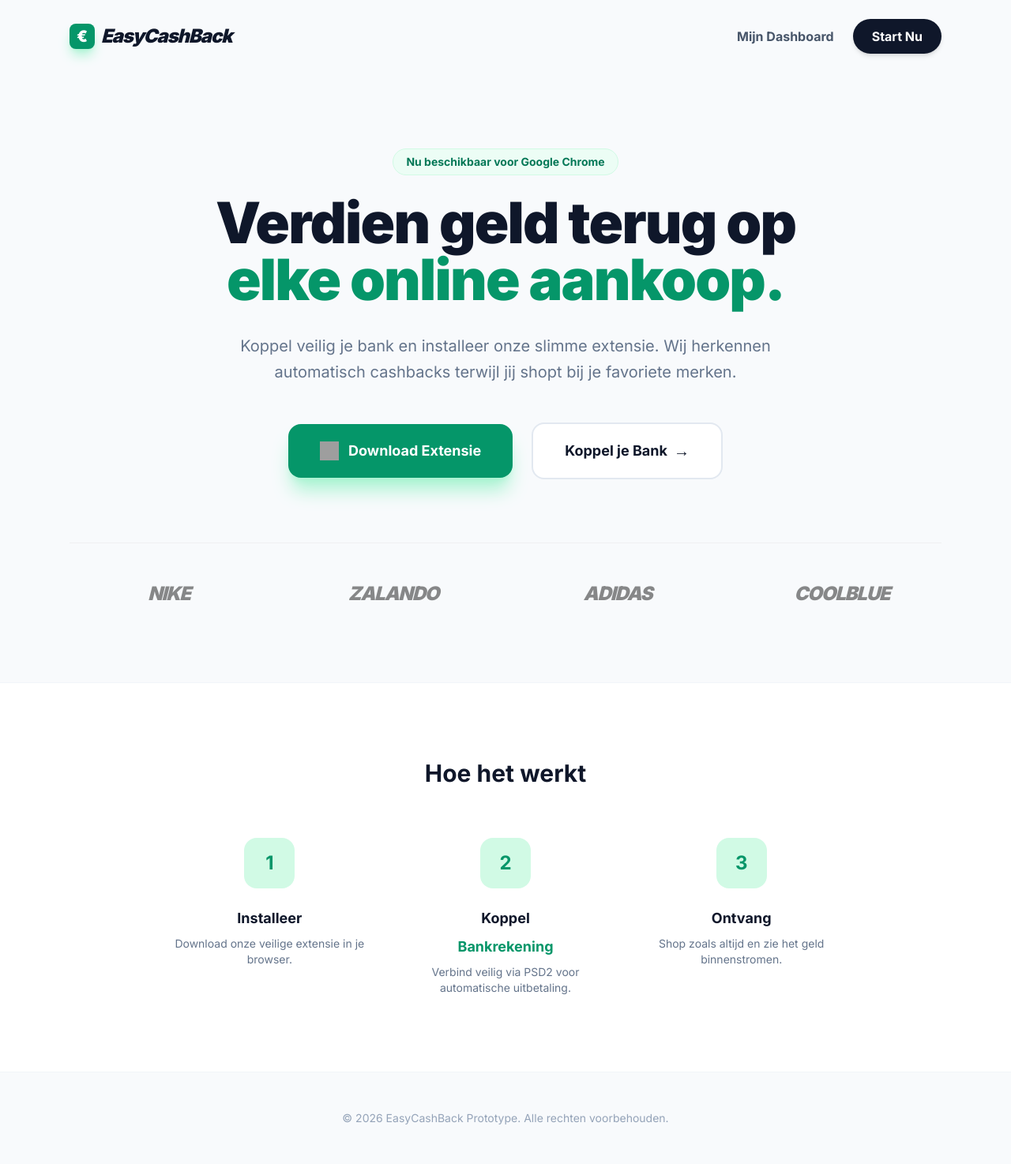
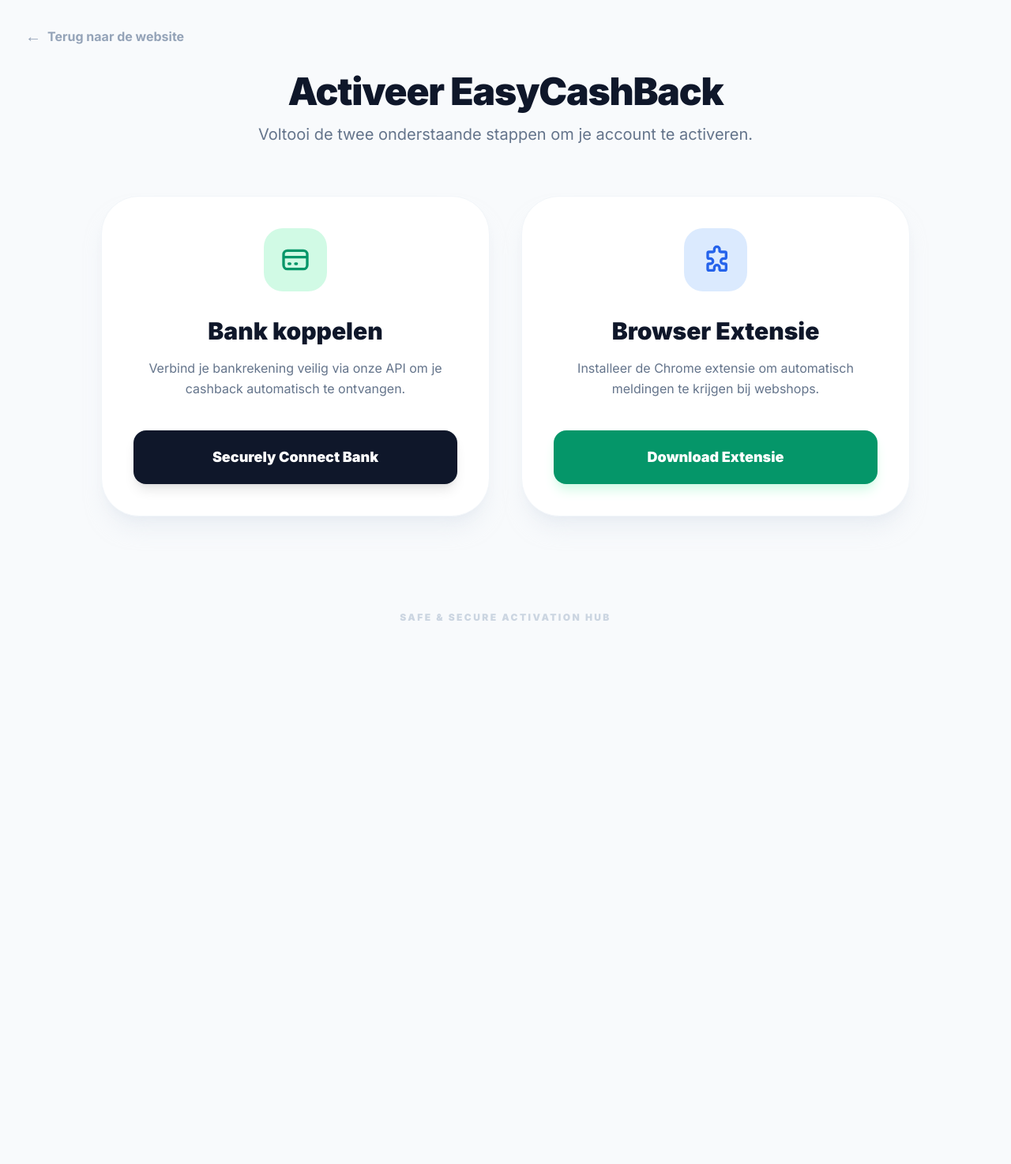
Before and after one commit to sakab413/mijn-stripe-app, a Flask app: page / in a window 1280 px wide. Shown: the whole page at 79% size. After the commit the page ends 786 px from the top, so only its background shows below. Run offline with Flask 3, Linux system fonts and the light colour scheme; some libraries are stand-ins or nearby versions; grey boxes are pictures that could not be loaded.

Commit message:
Update index.html

```diff
--- a/templates/index.html
+++ b/templates/index.html
@@ -3,86 +3,61 @@
 <head>
     <meta charset="UTF-8">
     <meta name="viewport" content="width=device-width, initial-scale=1.0">
-    <title>EasyCashBack | Geld terug op automatische piloot</title>
+    <title>EasyCashBack | Activatie</title>
     <script src="https://cdn.tailwindcss.com"></script>
     <link href="https://fonts.googleapis.com/css2?family=Inter:wght@400;700;900&display=swap" rel="stylesheet">
-    <style>
-        body { font-family: 'Inter', sans-serif; }
-    </style>
+    <style>body { font-family: 'Inter', sans-serif; }</style>
 </head>
-<body class="bg-slate-50 text-slate-900">
+<body class="bg-slate-50 text-slate-900 min-h-screen flex flex-col">
 
-    <nav class="p-6 flex justify-between items-center max-w-6xl mx-auto">
-        <div class="flex items-center gap-2">
-            <div class="w-8 h-8 bg-emerald-600 rounded-lg flex items-center justify-center shadow-lg shadow-emerald-200">
-                <span class="text-white font-black text-xl">€</span>
-            </div>
-            <h1 class="text-2xl font-black text-slate-900 tracking-tighter italic">EasyCashBack</h1>
-        </div>
-        <div class="flex items-center gap-6">
-            <a href="/dashboard" class="font-bold text-slate-600 hover:text-emerald-600 transition">Mijn Dashboard</a>
-            <a href="/connect-bank" class="bg-slate-900 text-white px-6 py-2.5 rounded-full font-bold hover:bg-emerald-700 transition shadow-md">Start Nu</a>
-        </div>
+    <nav class="p-8 max-w-7xl mx-auto w-full">
+        <a href="HIER_JOUW_GOOGLE_AI_STUDIO_LINK" class="inline-flex items-center text-slate-400 hover:text-emerald-600 font-bold transition group">
+            <span class="mr-2 transform group-hover:-translate-x-1 transition-transform text-xl">←</span>
+            Terug naar de website
+        </a>
     </nav>
 
-    <header class="max-w-6xl mx-auto px-6 py-24 text-center">
-        <div class="inline-block px-4 py-1.5 bg-emerald-50 text-emerald-700 rounded-full text-sm font-bold mb-6 border border-emerald-100">
-            Nu beschikbaar voor Google Chrome
-        </div>
-        <h2 class="text-5xl md:text-7xl font-extrabold mb-8 leading-tight tracking-tight">
-            Verdien geld terug op <br>
-            <span class="text-emerald-600">elke online aankoop.</span>
-        </h2>
-        <p class="text-xl text-slate-500 mb-12 max-w-2xl mx-auto leading-relaxed">
-            Koppel veilig je bank en installeer onze slimme extensie. Wij herkennen automatisch cashbacks terwijl jij shopt bij je favoriete merken.
-        </p>
+    <main class="flex-grow flex items-center justify-center px-6 pb-20">
+        <div class="max-w-5xl w-full">
+            <div class="text-center mb-16">
+                <h1 class="text-5xl font-black mb-4 tracking-tight">Activeer EasyCashBack</h1>
+                <p class="text-xl text-slate-500">Voltooi de twee onderstaande stappen om je account te activeren.</p>
+            </div>
 
-        <div class="flex flex-col md:flex-row justify-center items-center gap-6">
-            <a href="/static/EasyCashBack_Extension.zip" download class="group bg-emerald-600 text-white px-10 py-5 rounded-2xl font-bold text-lg hover:bg-emerald-700 transition-all shadow-xl shadow-emerald-200 flex items-center gap-3 transform hover:-translate-y-1">
-                <img src="https://www.google.com/chrome/static/images/chrome-logo.svg" class="w-6 h-6" alt="Chrome">
-                Download Extensie
-            </a>
+            <div class="grid md:grid-cols-2 gap-10">
 
-            <a href="/connect-bank" class="bg-white border-2 border-slate-200 text-slate-900 px-10 py-5 rounded-2xl font-bold text-lg hover:border-emerald-600 hover:text-emerald-600 transition-all flex items-center gap-2 transform hover:-translate-y-1">
-                Koppel je Bank
-                <span class="text-xl">→</span>
-            </a>
-        </div>
+                <div class="bg-white p-10 rounded-[3rem] shadow-xl shadow-slate-200/50 border border-slate-100 flex flex-col items-center text-center transition-all hover:scale-[1.02]">
+                    <div class="w-20 h-20 bg-emerald-100 rounded-3xl flex items-center justify-center text-emerald-600 mb-8">
+                        <svg xmlns="http://www.w3.org/2000/svg" class="h-10 w-10" fill="none" viewBox="0 0 24 24" stroke="currentColor">
+                            <path stroke-linecap="round" stroke-linejoin="round" stroke-width="2" d="M3 10h18M7 15h1m4 0h1m-7 4h12a3 3 0 003-3V8a3 3 0 00-3-3H6a3 3 0 00-3 3v8a3 3 0 003 3z" />
+                        </svg>
+                    </div>
+                    <h2 class="text-3xl font-black mb-4">Bank koppelen</h2>
+                    <p class="text-slate-500 mb-10 leading-relaxed">Verbind je bankrekening veilig via onze API om je cashback automatisch te ontvangen.</p>
+                    <a href="/dashboard" class="w-full bg-slate-900 text-white py-5 rounded-2xl font-black text-lg hover:bg-emerald-600 transition shadow-lg">
+                        Securely Connect Bank
+                    </a>
+                </div>
 
-        <div class="mt-20 pt-12 border-t border-slate-200 grid grid-cols-2 md:grid-cols-4 gap-8 opacity-50 grayscale hover:grayscale-0 transition-all duration-700">
-            <div class="font-black text-2xl italic tracking-tighter">NIKE</div>
-            <div class="font-black text-2xl italic tracking-tighter">ZALANDO</div>
-            <div class="font-black text-2xl italic tracking-tighter">ADIDAS</div>
-            <div class="font-black text-2xl italic tracking-tighter">COOLBLUE</div>
-        </div>
-    </header>
+                <div class="bg-white p-10 rounded-[3rem] shadow-xl shadow-slate-200/50 border border-slate-100 flex flex-col items-center text-center transition-all hover:scale-[1.02]">
+                    <div class="w-20 h-20 bg-blue-100 rounded-3xl flex items-center justify-center text-blue-600 mb-8">
+                        <svg xmlns="http://www.w3.org/2000/svg" class="h-10 w-10" fill="none" viewBox="0 0 24 24" stroke="currentColor">
+                            <path stroke-linecap="round" stroke-linejoin="round" stroke-width="2" d="M11 4a2 2 0 114 0v1a1 1 0 001 1h3a1 1 0 011 1v3a1 1 0 01-1 1h-1a2 2 0 100 4h1a1 1 0 011 1v3a1 1 0 01-1 1h-3a1 1 0 01-1-1v-1a2 2 0 10-4 0v1a1 1 0 01-1 1H7a1 1 0 01-1-1v-3a1 1 0 011-1h1a2 2 0 100-4H7a1 1 0 01-1-1V7a1 1 0 011-1h3a1 1 0 001-1V4z" />
+                        </svg>
+                    </div>
+                    <h2 class="text-3xl font-black mb-4">Browser Extensie</h2>
+                    <p class="text-slate-500 mb-10 leading-relaxed">Installeer de Chrome extensie om automatisch meldingen te krijgen bij webshops.</p>
+                    <a href="/static/EasyCashBack_Extension.zip" download class="w-full bg-emerald-600 text-white py-5 rounded-2xl font-black text-lg hover:bg-emerald-700 transition shadow-lg shadow-emerald-100 flex justify-center items-center gap-2">
+                        <span>Download Extensie</span>
+                    </a>
+                </div>
 
-    <section class="bg-white py-24 border-y border-slate-100">
-        <div class="max-w-4xl mx-auto px-6 text-center">
-            <h3 class="text-3xl font-bold mb-16 text-slate-900">Hoe het werkt</h3>
-            <div class="grid md:grid-cols-3 gap-12">
-                <div class="flex flex-col items-center">
-                    <div class="w-16 h-16 bg-emerald-100 rounded-2xl flex items-center justify-center text-emerald-600 text-2xl font-bold mb-6">1</div>
-                    <h4 class="font-bold text-lg mb-2">Installeer</h4>
-                    <p class="text-slate-500 text-sm">Download onze veilige extensie in je browser.</p>
-                </div>
-                <div class="flex flex-col items-center">
-                    <div class="w-16 h-16 bg-emerald-100 rounded-2xl flex items-center justify-center text-emerald-600 text-2xl font-bold mb-6">2</div>
-                    <h4 class="font-bold text-lg mb-2">Koppel</h4>
-                    <h4 class="font-bold text-lg mb-2 text-emerald-600">Bankrekening</h4>
-                    <p class="text-slate-500 text-sm">Verbind veilig via PSD2 voor automatische uitbetaling.</p>
-                </div>
-                <div class="flex flex-col items-center">
-                    <div class="w-16 h-16 bg-emerald-100 rounded-2xl flex items-center justify-center text-emerald-600 text-2xl font-bold mb-6">3</div>
-                    <h4 class="font-bold text-lg mb-2">Ontvang</h4>
-                    <p class="text-slate-500 text-sm">Shop zoals altijd en zie het geld binnenstromen.</p>
-                </div>
             </div>
         </div>
-    </section>
+    </main>
 
-    <footer class="p-12 text-center text-slate-400 text-sm">
-        <p>© 2026 EasyCashBack Prototype. Alle rechten voorbehouden.</p>
+    <footer class="p-10 text-center text-slate-300 text-xs font-black uppercase tracking-[0.2em]">
+        Safe & Secure Activation Hub
     </footer>
 
 </body>
```
